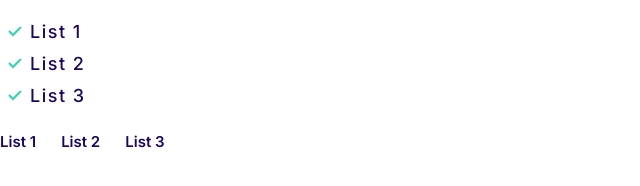
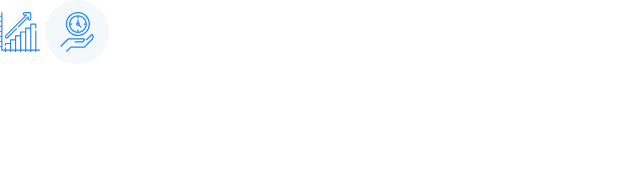
Before and after one commit to m-or/First-project, a plain HTML site: page index.html in a window 1280 px wide. Shown: the whole page, without its empty margins (0-640 px from the left). Drawn offline with Linux system fonts and the light colour scheme.

Commit message:
Build icon component.

```diff
--- a/css/styles.css
+++ b/css/styles.css
@@ -185,3 +185,34 @@
        margin-bottom: 0.5rem;
     }
  }
+
+ /*Icons */
+
+ .icon{
+   height: 40px;
+   width: 40px;
+ }
+
+ .icon--primary{
+   fill: var(--color-primary);
+ }
+
+ /*
+
+ .icon--round{
+   background-color:#f3f9fa;
+   padding: 1rem;
+   border-radius: 50%;
+ }
+
+ */
+
+ .icon-container{
+   align-items: center;
+   background-color: #f3f9fa;;
+   border-radius: 50%;;
+   display: inline-flex;
+   height: 64px;
+   justify-content: center;
+   width: 64px;
+ }
--- a/index.html
+++ b/index.html
@@ -14,18 +14,19 @@
 </head>
 
 <body>
-
-    <ul class="list list--tick">
-        <li class="list__item">List 1</li>
-        <li class="list__item">List 2</li>
-        <li class="list__item">List 3</li>
-    </ul>
-
-    <ul class="list list--inline">
-        <li class="list__item">List 1</li>
-        <li class="list__item">List 2</li>
-        <li class="list__item">List 3</li>
-    </ul>
+    <svg class="icon icon--primary">
+        <use xlink:href="images/sprite.svg#growth"></use>
+    </svg>
+    <!--
+    <svg class="icon icon--primary icon--round">
+        <use xlink:href="images/sprite.svg#clock"></use>
+    </svg>
+-->
+    <span class="icon-container">
+        <svg class="icon icon--primary">
+            <use xlink:href="images/sprite.svg#clock"></use>
+        </svg>
+    </span>
 
 </body>
 
```
Also changed, not shown: components/icon.html (added, +13 -0 lines), images/sprite.svg (added).
